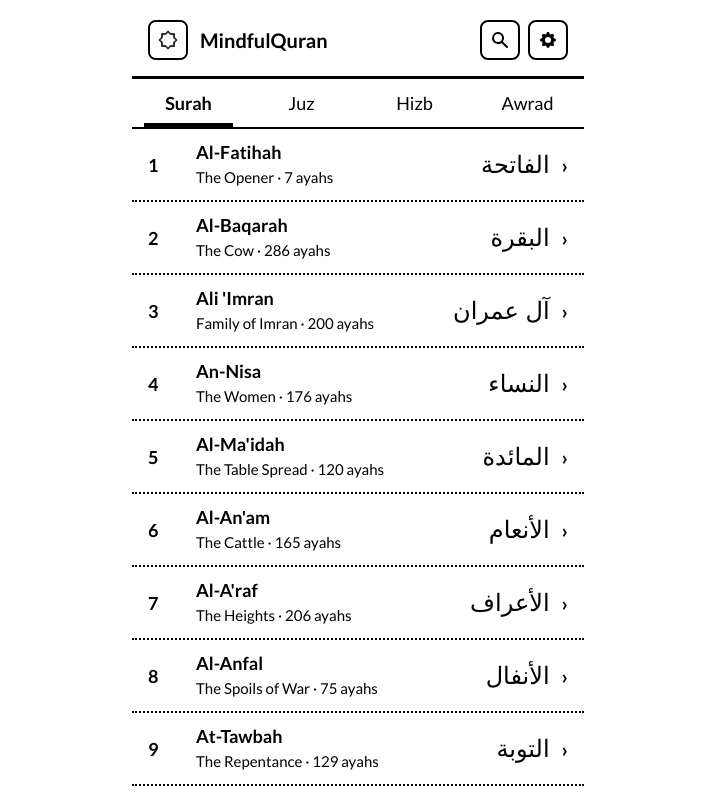
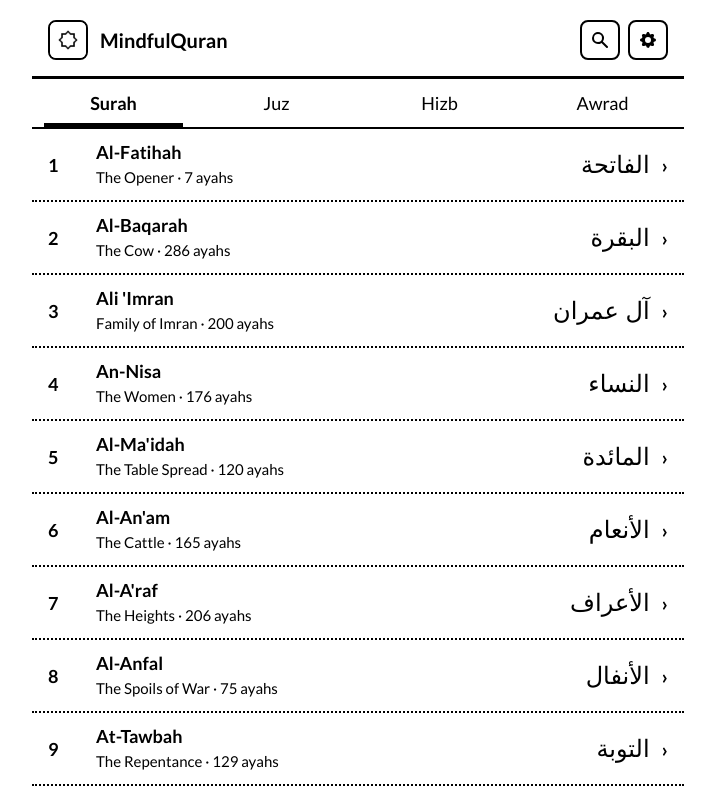
Before and after one commit to stephane849/mindfulquran, a Next.js app: page / in a window 1280 px wide. Shown: the top 800 px of the page, without its empty margins (268-983 px from the left). Built offline with nearby package versions, Linux system fonts and the light colour scheme; a web font is replaced by a local one.

Commit message:
Widen content to 680px on viewports ≥ 540px (iPad)
Adds a media query that bumps --content-w from 480px to 680px on larger
screens. The scroll bar right-offset formula uses the same variable so
it repositions automatically.

https://claude.ai/code/session_01UUCzivpzvZ2uR3GmVARf2F

```diff
--- a/app/globals.css
+++ b/app/globals.css
@@ -18,6 +18,12 @@ html {
   --content-w: 480px;
   max-width: var(--content-w);
   margin-inline: auto;
+}
+
+@media (min-width: 540px) {
+  html {
+    --content-w: 680px;
+  }
 }
 
 * {
```
